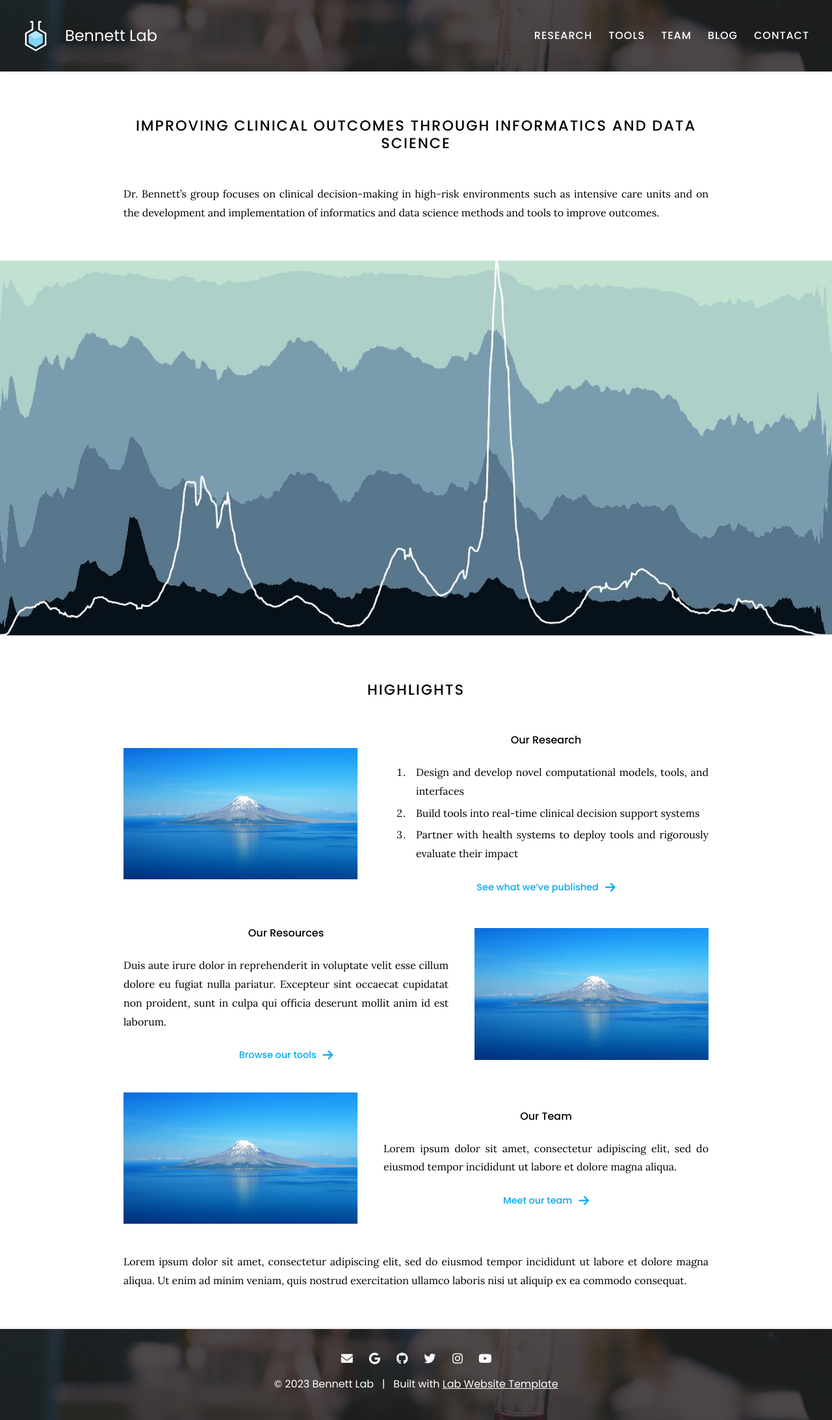
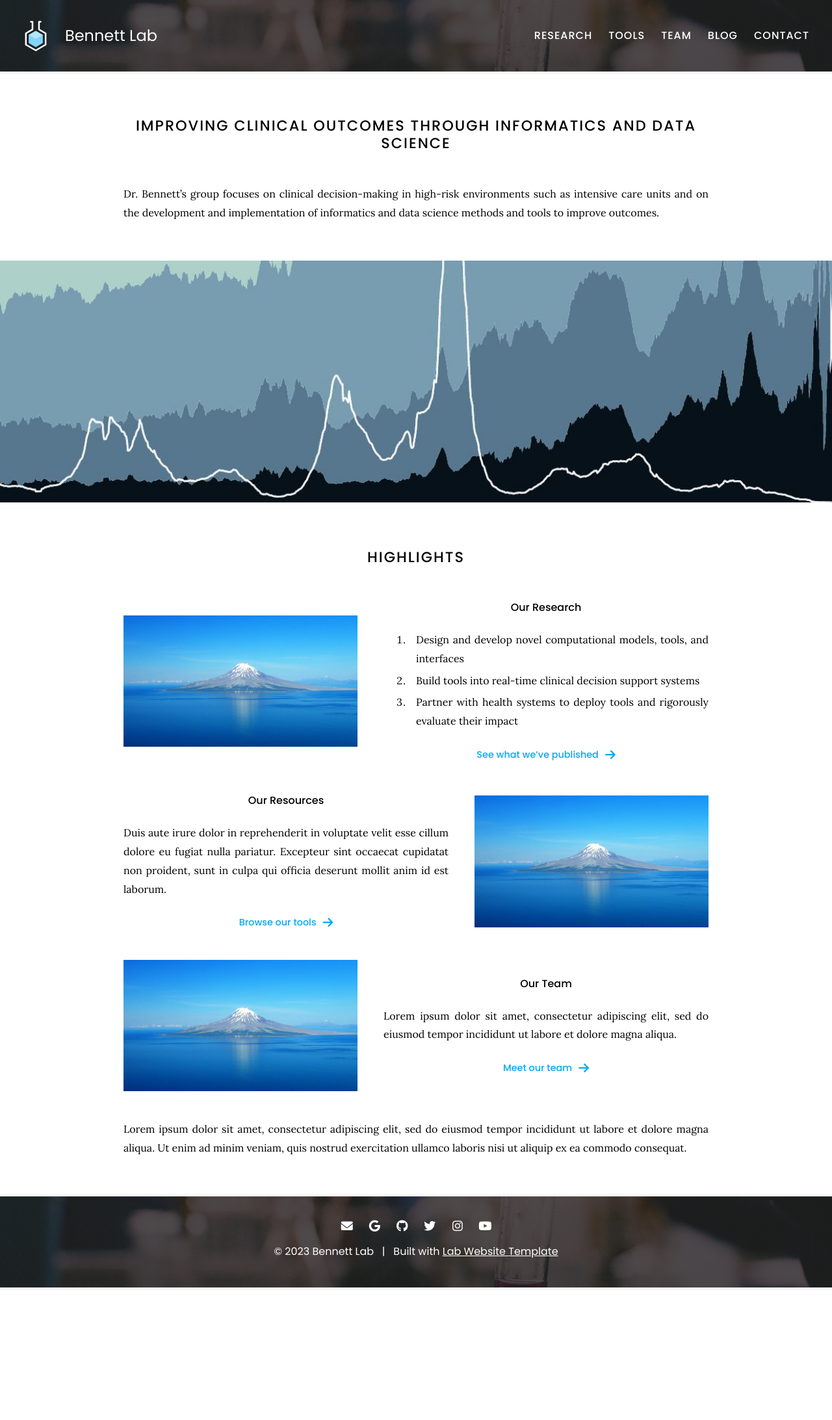
Before and after one commit to rebullm/Bennett-Lab-website, a Jekyll site: the page built from index.md, in a window 1280 px wide. Shown: the whole page at 65% size. Built offline with Jekyll 4.4.1, drawn with Linux system fonts in a browser that asks for light colours; after the commit the page ends 1981 px from its top, so only the background shows below that.

Commit message:
Update index.md

```diff
--- a/index.md
+++ b/index.md
@@ -11,7 +11,7 @@ informatics and data science methods and tools to improve outcomes.
 
 {% include section.html full=true %}
 
-{% include banner.html image="images/banner5.jpg" %}
+{% include banner.html image="images/banner6.jpg" %}
 
 {% include section.html %}
 
```
